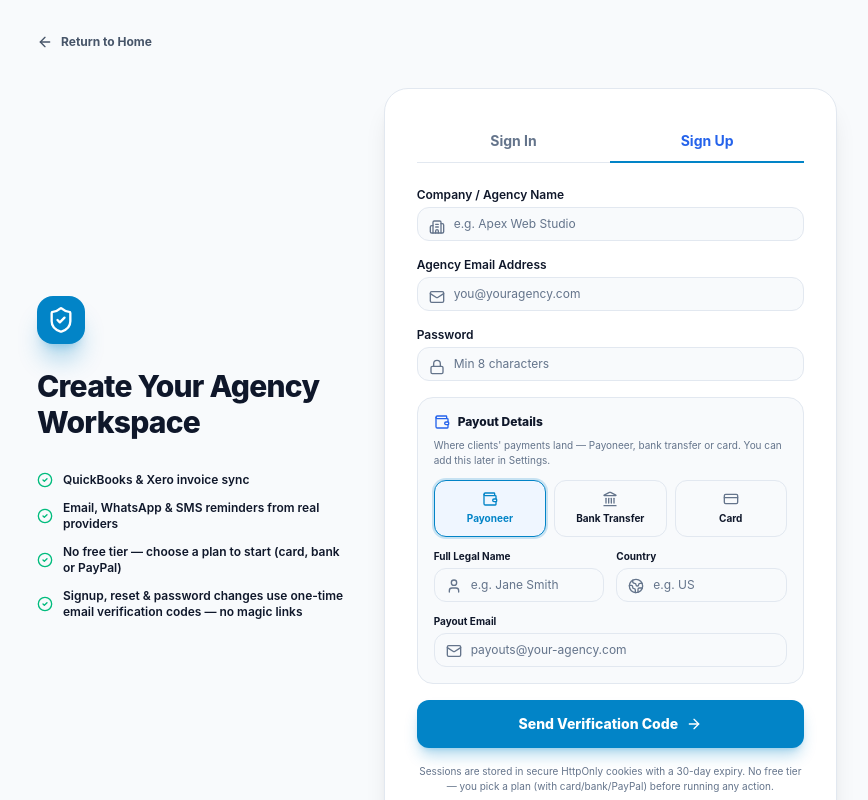
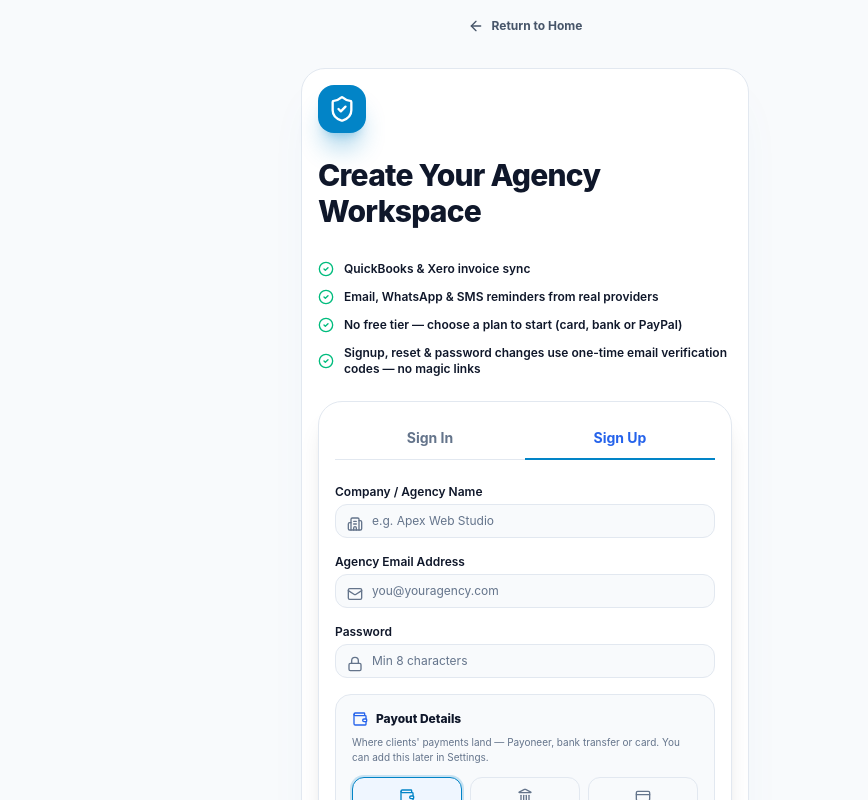
Before and after one commit to sayed-anower/rexo, a React (Vite) app: page / in a window 1280 px wide. Both pictures are taken after a click on the button "Get Started". Shown: the top 800 px of the page, without its empty margins (115-983 px from the left). Built offline with nearby package versions, Linux system fonts and the light colour scheme; no server answers.

Commit message:
fixed authpage ui.

```diff
--- a/src/components/AuthPage.tsx
+++ b/src/components/AuthPage.tsx
@@ -138,8 +138,8 @@ export function AuthPage({ initialMode = 'signin', onSuccess, onBackToHome }: Au
 
   return (
     <div className="min-h-screen bg-main dark:bg-main text-ink dark:text-ink flex flex-col justify-between transition-colors">
-      <div className="pt-8 pb-16 px-4 sm:px-6 max-w-5xl mx-auto w-full flex-1 flex flex-col justify-center">
-        <div className="mb-8">
+      <div className="pt-4 pb-20 px-2 max-w-xl mx-auto w-full flex-1 flex flex-col gap-5 items-center justify-center">
+        <div className="mb-2">
           <button
             onClick={onBackToHome}
             className="inline-flex items-center gap-2 text-xs font-bold text-ink2 hover:text-ink dark:text-ink2 dark:hover:text-white transition-colors"
@@ -149,7 +149,7 @@ export function AuthPage({ initialMode = 'signin', onSuccess, onBackToHome }: Au
           </button>
         </div>
 
-        <div className="grid grid-cols-1 lg:grid-cols-12 gap-8 items-center justify-center max-w-[800px]">
+        <div className="w-full max-w-md bg-white dark:bg-surface border border-line dark:border-line/80 shadow-2xl shadow-accent/5 rounded-3xl p-4 my-auto">
           {/* Left Hero Card / Benefits */}
           <div className="lg:col-span-5 space-y-6">
             <div className="w-12 h-12 rounded-2xl bg-accent flex items-center justify-center text-white shadow-xl shadow-accent/30">
@@ -183,7 +183,7 @@ export function AuthPage({ initialMode = 'signin', onSuccess, onBackToHome }: Au
           </div>
 
           {/* Right Form Container */}
-          <div className="lg:col-span-7 p-6 sm:p-8 rounded-3xl bg-white dark:bg-surface border border-line dark:border-line shadow-xl">
+          <div className="lg:col-span-7 p-4 rounded-3xl bg-white dark:bg-surface border border-line dark:border-line shadow-xl mt-6">
             {/* Mode Switcher Tabs */}
             {!awaitingOtp && (
               <div className="flex border-b border-line dark:border-line mb-6">
@@ -443,27 +443,27 @@ export function AuthPage({ initialMode = 'signin', onSuccess, onBackToHome }: Au
       <div>
         <label className="block text-[10px] font-bold text-ink dark:text-ink2 mb-1">Card Number</label>
         <div className="relative">
-          <CreditCard className="w-4 h-4 absolute left-3 top-2.5 text-ink3 pointer-events-none" />
+          <CreditCard className="w-3.5 h-3.5 absolute left-3 top-3 text-ink3 pointer-events-none" />
                           <input
                             type="text"
                             inputMode="numeric"
                             value={cardNumber}
                             onChange={(e) => setCardNumber(e.target.value.replace(/[^\d\s]/g, ''))}
-            placeholder="4111 1111 1111 1111"
+                            placeholder="4111 1111..."
                             maxLength={19}
                             className={inputClass}
                           />
                         </div>
                       </div>
                       <div>
-        <label className="block text-[10px] font-bold text-ink dark:text-ink2 mb-1">Expiry (MM/YY)</label>
+                        <label className="block text-[10px] font-bold text-ink dark:text-ink2 mb-1">Expiry</label>
                         <div className="relative">
-          <Lock className="w-4 h-4 absolute left-3 top-2.5 text-ink3 pointer-events-none" />
+                          <Lock className="w-3.5 h-3.5 absolute left-3 top-3 text-ink3 pointer-events-none" />
                           <input
                             type="text"
                             value={cardExpiry}
                             onChange={(e) => setCardExpiry(e.target.value.replace(/[^\d/]/g, ''))}
-            placeholder="08/28"
+                            placeholder="MM/YY"
                             maxLength={5}
                             className={inputClass}
                           />
@@ -476,9 +476,11 @@ export function AuthPage({ initialMode = 'signin', onSuccess, onBackToHome }: Au
 
               {mode === 'forgot' && !awaitingOtp && (
                 <div>
-                  <label className="block text-xs font-semibold text-ink dark:text-ink2 mb-1">Registered Email Address</label>
+                  <label className="block text-xs font-bold text-ink dark:text-ink2 mb-1.5">
+                    Registered Email Address
+                  </label>
                   <div className="relative">
-                    <Mail className="w-4 h-4 absolute left-3 top-3 text-ink3" />
+                    <Mail className="w-4 h-4 absolute left-3.5 top-3 text-ink3" />
                     <input
                       type="email"
                       required
@@ -491,12 +493,15 @@ export function AuthPage({ initialMode = 'signin', onSuccess, onBackToHome }: Au
                 </div>
               )}
 
+              {/* OTP Input Step */}
               {awaitingOtp && (
-                <>
+                <div className="space-y-3.5 bg-accent/5 dark:bg-accent/10 p-4 rounded-2xl border border-accent/20">
                   <div>
-                    <label className="block text-xs font-semibold text-ink dark:text-ink2 mb-1">6-Digit Verification Code</label>
+                    <label className="block text-xs font-bold text-ink dark:text-ink2 mb-1.5">
+                      6-Digit Verification Code
+                    </label>
                     <div className="relative">
-                      <KeyRound className="w-4 h-4 absolute left-3 top-3 text-ink3" />
+                      <KeyRound className="w-4 h-4 absolute left-3.5 top-3 text-accent" />
                       <input
                         type="text"
                         inputMode="numeric"
@@ -505,18 +510,18 @@ export function AuthPage({ initialMode = 'signin', onSuccess, onBackToHome }: Au
                         value={otp}
                         onChange={(e) => setOtp(e.target.value.replace(/\D/g, ''))}
                         placeholder="••••••"
-                        className={`${inputClass} text-center tracking-[0.5em] text-base font-bold`}
+                        className={`${inputClass} text-center tracking-[0.6em] text-base font-bold bg-white dark:bg-surface`}
                       />
                     </div>
-                    <p className="mt-1.5 text-[10px] text-ink3">
-                      Sent to {email} — expires in 10 minutes, single use.
+                    <p className="mt-2 text-[11px] text-ink3 flex items-center justify-between">
+                      <span>Sent to {email}</span>
                       {cooldownSeconds > 0 ? (
-                        <span className="text-ink2"> Resend in {cooldownSeconds}s.</span>
+                        <span className="text-ink2">Resend in {cooldownSeconds}s</span>
                       ) : (
                         <button
                           type="button"
                           onClick={() => sendOtp(mode === 'forgot' ? 'reset' : 'signup')}
-                          className="ml-1 text-primary dark:text-secondary hover:underline font-semibold"
+                          className="text-accent hover:underline font-bold"
                         >
                           Resend code
                         </button>
@@ -527,9 +532,9 @@ export function AuthPage({ initialMode = 'signin', onSuccess, onBackToHome }: Au
                   {mode === 'forgot' && (
                     <>
                       <div>
-                        <label className="block text-xs font-semibold text-ink dark:text-ink2 mb-1">New Password</label>
+                        <label className="block text-xs font-bold text-ink dark:text-ink2 mb-1">New Password</label>
                         <div className="relative">
-                          <Lock className="w-4 h-4 absolute left-3 top-3 text-ink3" />
+                          <Lock className="w-4 h-4 absolute left-3.5 top-3 text-ink3" />
                           <input
                             type="password"
                             required
@@ -541,9 +546,9 @@ export function AuthPage({ initialMode = 'signin', onSuccess, onBackToHome }: Au
                         </div>
                       </div>
                       <div>
-                        <label className="block text-xs font-semibold text-ink dark:text-ink2 mb-1">Confirm New Password</label>
+                        <label className="block text-xs font-bold text-ink dark:text-ink2 mb-1">Confirm New Password</label>
                         <div className="relative">
-                          <Lock className="w-4 h-4 absolute left-3 top-3 text-ink3" />
+                          <Lock className="w-4 h-4 absolute left-3.5 top-3 text-ink3" />
                           <input
                             type="password"
                             required
@@ -556,13 +561,13 @@ export function AuthPage({ initialMode = 'signin', onSuccess, onBackToHome }: Au
                       </div>
                     </>
                   )}
-                </>
+                </div>
               )}
 
               <button
                 type="submit"
                 disabled={loading}
-                className="w-full py-3.5 px-4 rounded-xl bg-accent hover:bg-accent-hover text-white font-extrabold text-xs sm:text-sm transition-all shadow-lg shadow-accent/30 flex items-center justify-center gap-2"
+                className="w-full py-3.5 px-4 rounded-xl bg-accent hover:bg-accent-hover active:scale-[0.99] text-white font-extrabold text-xs sm:text-sm transition-all shadow-lg shadow-accent/20 flex items-center justify-center gap-2 disabled:opacity-60"
               >
                 {loading ? (
                   <span>Processing...</span>
@@ -579,9 +584,8 @@ export function AuthPage({ initialMode = 'signin', onSuccess, onBackToHome }: Au
               </button>
             </form>
 
-            <p className="mt-4 text-[10px] text-ink3 text-center">
-              Sessions are stored in secure HttpOnly cookies with a 30-day expiry. No free tier —
-              you pick a plan (with card/bank/PayPal) before running any action.
+            <p className="mt-5 text-[11px] text-ink3 text-center leading-relaxed">
+              Sessions are secured with HttpOnly cookies (30-day persistence). Select an active subscription plan inside the portal.
             </p>
           </div>
         </div>
```
Lines whose indentation alone changed are shown as unchanged.
